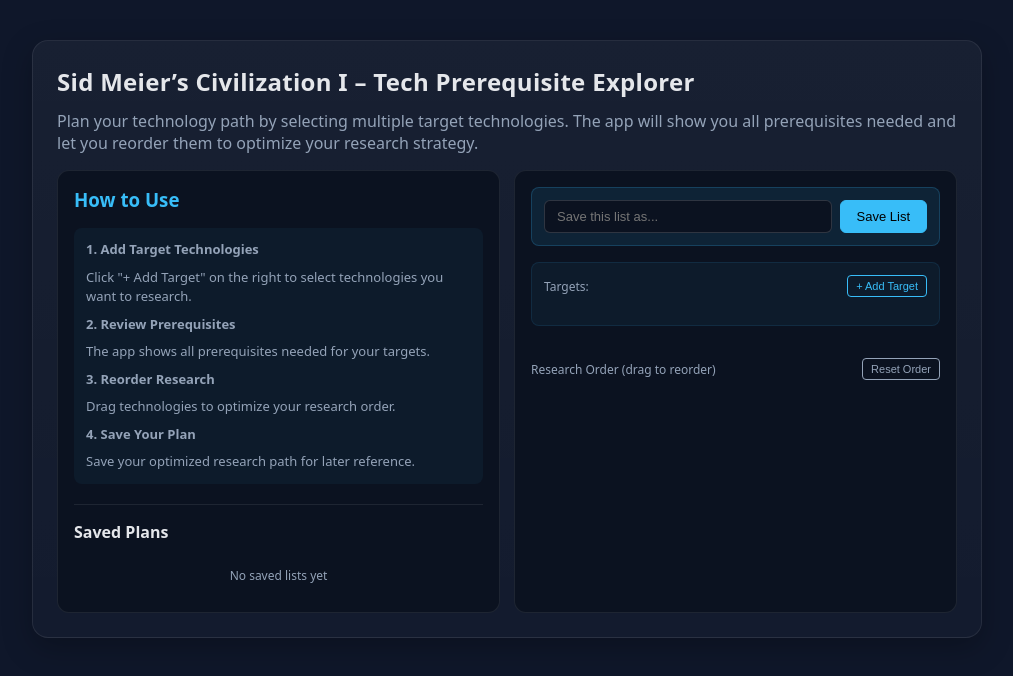
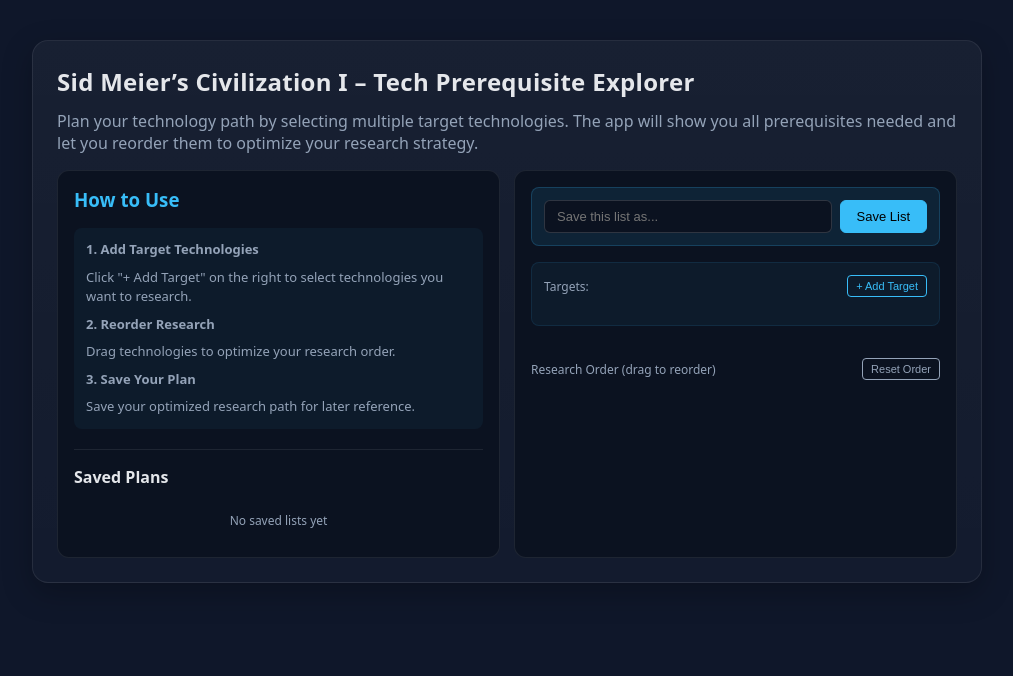
Before and after one commit to domaa11/civ1-tech-tree-advances-selector, a plain HTML site: page index.html in a window 1280 px wide. Shown: the whole page, without its empty margins (133-1146 px from the left). Drawn offline with nearby package versions, Linux system fonts and the light colour scheme.

Commit message:
Remove irrelevant instruction in how to

```diff
--- a/index.html
+++ b/index.html
@@ -179,11 +179,9 @@
           <div style="margin-bottom: 16px; padding: 12px; background: rgba(56, 189, 248, 0.05); border-radius: 8px; font-size: 13px; line-height: 1.5">
             <p style="margin: 0 0 8px 0"><strong>1. Add Target Technologies</strong></p>
             <p style="margin: 0 0 8px 0">Click "+ Add Target" on the right to select technologies you want to research.</p>
-            <p style="margin: 0 0 8px 0"><strong>2. Review Prerequisites</strong></p>
-            <p style="margin: 0 0 8px 0">The app shows all prerequisites needed for your targets.</p>
-            <p style="margin: 0 0 8px 0"><strong>3. Reorder Research</strong></p>
+            <p style="margin: 0 0 8px 0"><strong>2. Reorder Research</strong></p>
             <p style="margin: 0 0 8px 0">Drag technologies to optimize your research order.</p>
-            <p style="margin: 0 0 8px 0"><strong>4. Save Your Plan</strong></p>
+            <p style="margin: 0 0 8px 0"><strong>3. Save Your Plan</strong></p>
             <p style="margin: 0">Save your optimized research path for later reference.</p>
           </div>
 
```
